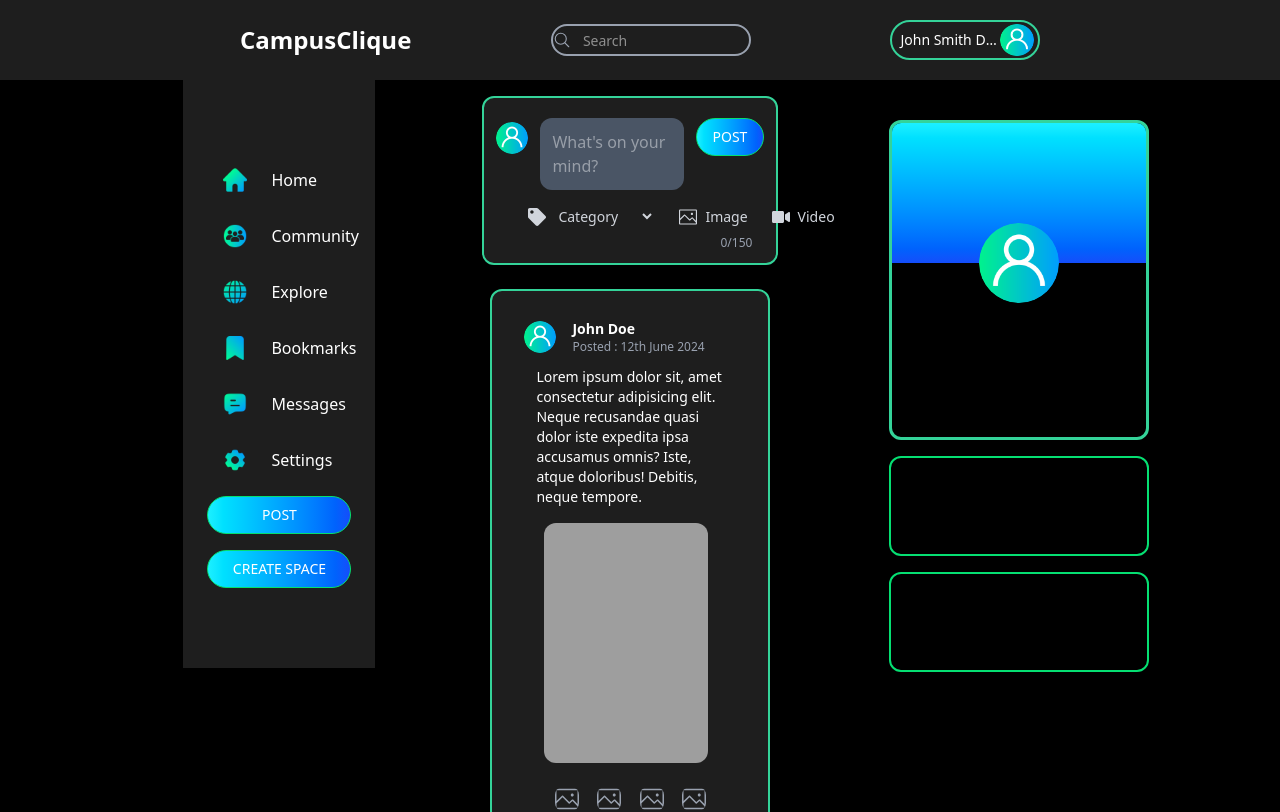
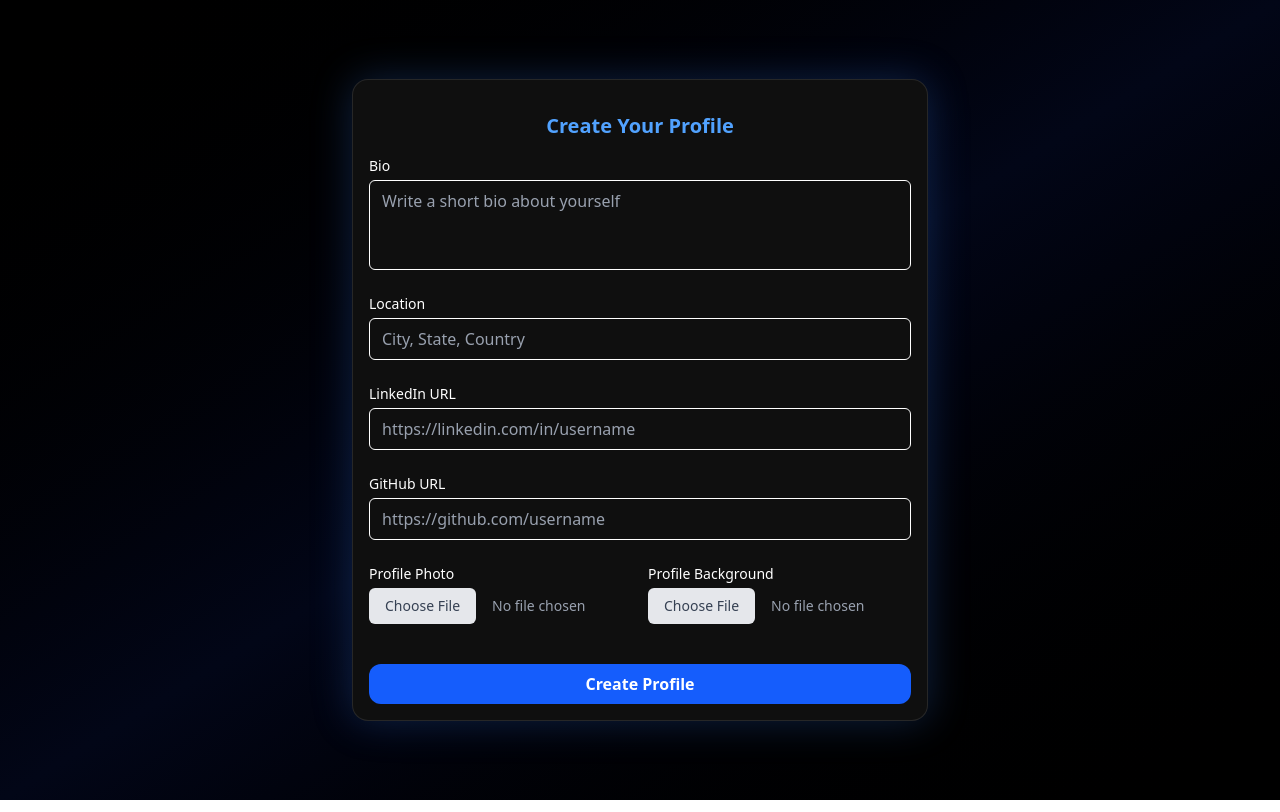
Before and after one commit to Sarthak12903/CampusClique, a React (Vite) app in the folder frontend/: page / in a window 1280 px wide. Shown: the top 812 px of the page. Built offline with nearby package versions, Linux system fonts and the light colour scheme; grey boxes are pictures that could not be loaded.

Commit message:
profile creation redefined

```diff
--- a/frontend/src/App.jsx
+++ b/frontend/src/App.jsx
@@ -10,7 +10,7 @@ function App() {
   const [isSidebarOpen, setIsSidebarOpen] = useState(false);
   return (
     <>
-    <div className="bg-black">
+    {/* <div className="bg-black">
       <NavBar onMenuClick={() => setIsSidebarOpen(true)} />
       <div className="flex w-screen items-start max-sm:px-5 lg:px-40 justify-around   lg:gap-10 ">
         <LeftSideBar  isOpen={isSidebarOpen}
@@ -19,8 +19,8 @@ function App() {
       <RightSideBar/>
       </div>
 
-    </div>
-    {/* <CreateProfile/> */}
+    </div> */}
+    <CreateProfile/>
      </>
 
 
--- a/frontend/src/Components/CreateProfileForm/CreateProfileForm.jsx
+++ b/frontend/src/Components/CreateProfileForm/CreateProfileForm.jsx
@@ -1,50 +1,47 @@
 import React from "react";
+import { useState } from "react";
+const CreateProfileForm = () => {
 
-const CreateProfileForm = () => {
+const [profileData, setprofileData] = useState({
+  userBio: "",
+  userLocation: "",
+  linkedInUrl: "",
+  gitHubUrl: "",
+  userProfilePic: null,
+  profileCover: null,
+});
+
+const inputChangeHandler = (e) => {
+  const { name, value } = e.target;
+  setprofileData((prevData) => ({
+    ...prevData,
+    [name]: value,
+  }));
+
+}
+
+
+const formSubmitHandler = (e) => {
+  e.preventDefault();
+    console.log(profileData);
+  setprofileData({
+    userBio: "",
+    userLocation: "",
+    linkedInUrl: "",
+    gitHubUrl: "",
+    userProfilePic: null,
+    profileCover: null,
+  });
+
+};
+
+
   return (
-    <div className=" bg-[#0f0f0f] my-4 rounded-2xl p-8 max-w-xl mx-auto border border-white/10 shadow-[0_0_40px_rgba(59,130,246,0.25)]">
+    <div className=" bg-[#0f0f0f] my-18 rounded-2xl p-4 max-w-xl mx-auto border border-white/10 shadow-[0_0_40px_rgba(59,130,246,0.25)] h-auto">
       <p className="text-center text-xl font-semibold text-blue-400 my-4">Create Your Profile</p>
-      <form className="flex flex-col gap-6">
+      <form className="flex flex-col gap-6" onSubmit={formSubmitHandler}>
 
-        {/* Full Name */}
-        <div className="flex flex-col w-full gap-1">
-          <label
-            htmlFor="userFullName"
-            className="text-sm font-medium text-white"
-          >
-            Full Name
-          </label>
-          <input
-            type="text"
-            name="userFullName"
-            id="userFullName"
-            placeholder="Enter your full name"
-            className="w-full px-3 py-2 rounded-md border border-white bg-transparent
-                       placeholder-gray-400 text-white
-                      focus:outline-none focus:ring-2 focus:ring-[#00E5A8]"
-                       required
-          />
-        </div>
 
-        {/* College Name */}
-        <div className="flex flex-col w-full gap-1">
-          <label
-            htmlFor="userCollegeName"
-            className="text-sm font-medium text-white"
-          >
-            College Name
-          </label>
-          <input
-            type="text"
-            name="userCollegeName"
-            id="userCollegeName"
-            placeholder="Enter your college name"
-            className="w-full px-3 py-2 rounded-md border border-white bg-transparent
-                       placeholder-gray-400 text-white
-                       focus:outline-none focus:ring-2 focus:ring-blue-500"
-                       required
-          />
-        </div>
 
         {/* Bio */}
         <div className="flex flex-col w-full gap-1">
@@ -57,6 +54,9 @@ const CreateProfileForm = () => {
           <textarea
             name="userBio"
             id="userBio"
+            onChange={inputChangeHandler}
+            value={profileData.userBio}
+
             placeholder="Write a short bio about yourself"
             rows={3}
             className="w-full px-3 py-2 rounded-md border border-white bg-transparent
@@ -78,6 +78,8 @@ const CreateProfileForm = () => {
             type="text"
             name="userLocation"
             id="userLocation"
+            onChange={inputChangeHandler}
+            value={profileData.userLocation}
             placeholder="City, State, Country"
             className="w-full px-3 py-2 rounded-md border border-white bg-transparent
                        placeholder-gray-400 text-white
@@ -98,6 +100,8 @@ const CreateProfileForm = () => {
             type="url"
             name="linkedInUrl"
             id="linkedInUrl"
+            onChange={inputChangeHandler}
+            value={profileData.linkedInUrl}
             placeholder="https://linkedin.com/in/username"
             className="w-full px-3 py-2 rounded-md border border-white bg-transparent
                        placeholder-gray-400 text-white
@@ -118,6 +122,8 @@ const CreateProfileForm = () => {
             type="url"
             name="gitHubUrl"
             id="gitHubUrl"
+            onChange={inputChangeHandler}
+            value={profileData.gitHubUrl}
             placeholder="https://github.com/username"
             className="w-full px-3 py-2 rounded-md border border-white bg-transparent
                        placeholder-gray-400 text-white
```
